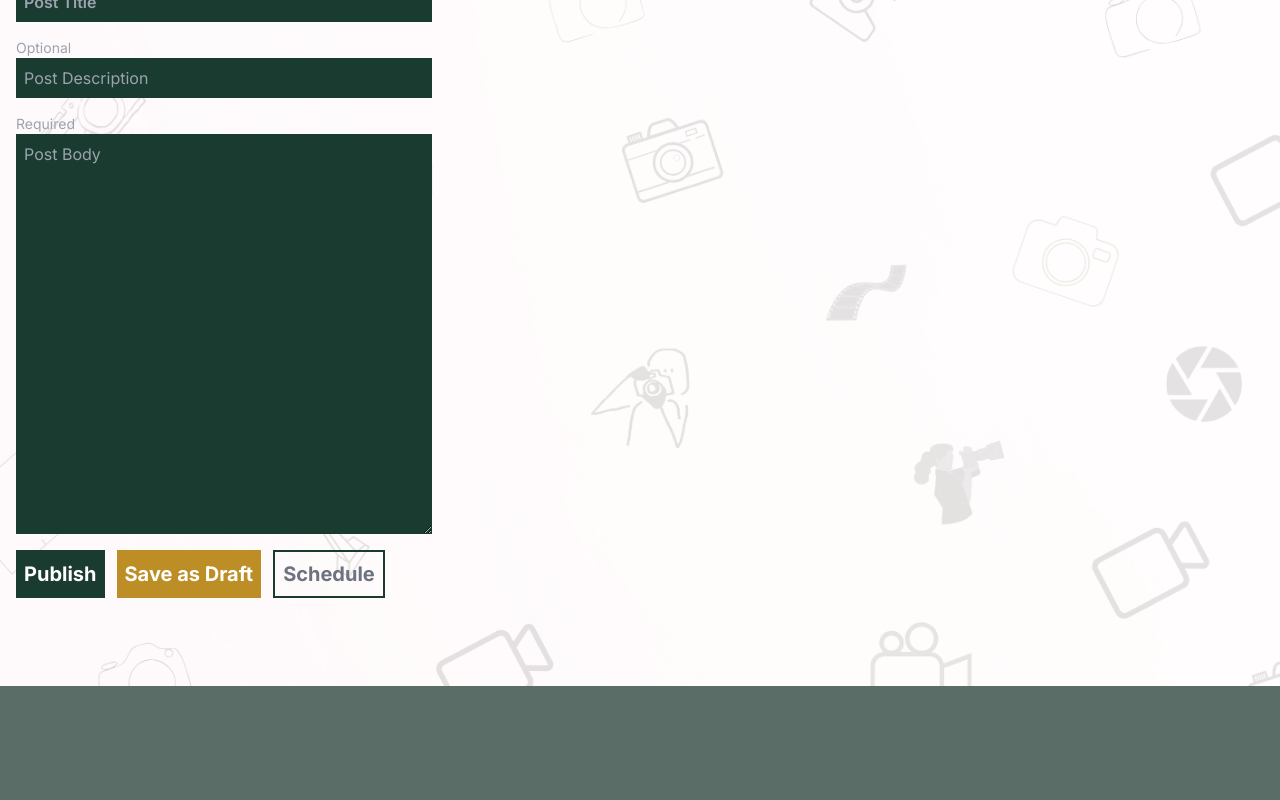
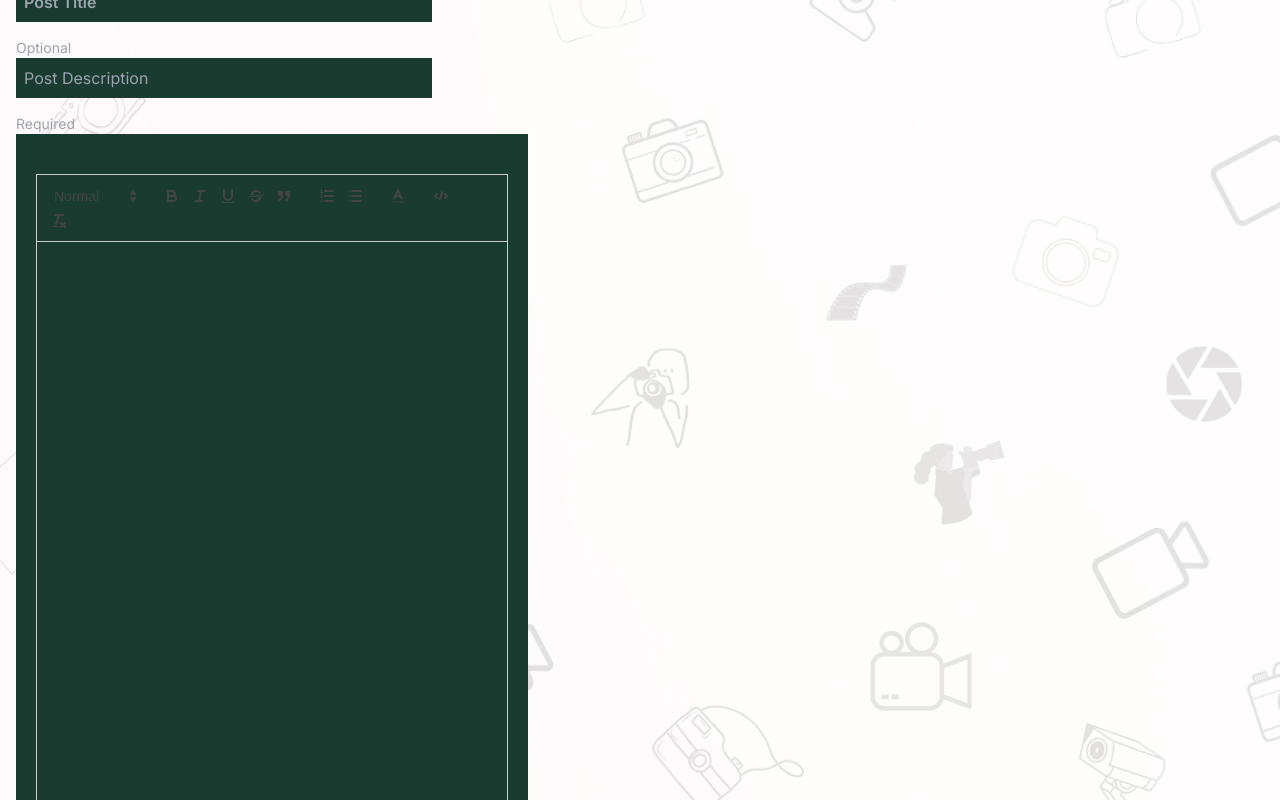
Before and after one commit to lightpc90/SweetieTamsPhotography, a Next.js app in the folder my-app/: page /admin/create_new_post in a window 1280 px wide. Shown: the part 1140-1940 px from the top of the page. Built offline with nearby package versions, Linux system fonts and the light colour scheme.

Commit message:
changed the input of new post body from textarea to rich editor

```diff
--- a/my-app/src/components/admin/NewBlogPost.js
+++ b/my-app/src/components/admin/NewBlogPost.js
@@ -1,9 +1,10 @@
 "use client";
 
 import { useState } from "react";
+import PostBody from "./PostBody";
 
 const NewBlogPost = () => {
-  let initialFormValue = { image: '', title: "", description: "", body: "" };
+  let initialFormValue = { image: "", title: "", description: "", body: "" };
   const [formData, setFormData] = useState(initialFormValue);
   return (
     <div className="flex flex-col p-2 py-10 w-full">
@@ -56,7 +57,8 @@ const NewBlogPost = () => {
         {/* Post body section */}
         <div className="flex flex-col">
           <p className="text-sm text-gray-400">Required</p>
-          <textarea
+          <PostBody />
+          {/* <textarea
             required
             placeholder="Post Body"
             value={formData.body}
@@ -64,7 +66,7 @@ const NewBlogPost = () => {
               setFormData({ ...formData, body: e.target.value });
             }}
             className="bg-[#1A3B2F] p-2 lg:w-4/12 text-white min-h-[400px] max-h-[800px] overflow-auto "
-          />
+          /> */}
         </div>
         <div className="flex flex-wrap gap-3 text-white font-bold text-xl">
           <button className="bg-[#1A3B2F] p-2">Publish</button>
--- /dev/null
+++ b/my-app/src/components/admin/PostBody.js
@@ -0,0 +1,75 @@
+"use client";
+
+import React, { useState } from "react";
+import dynamic from "next/dynamic";
+import "react-quill/dist/quill.snow.css"; // Import Quill styles
+
+const QuillEditor = dynamic(() => import("react-quill"), { ssr: false });
+
+const PostBody = () => {
+  const [content, setContent] = useState("");
+
+  const quillModules = {
+    toolbar: [
+      [{ header: [1, 2, 3, false] }],
+      ["bold", "italic", "underline", "strike", "blockquote"],
+      [{ list: "ordered" }, { list: "bullet" }],
+      ["link", "image"][{ align: [] }],
+      [{ color: [] }],
+      ["code-block"],
+      ["clean"],
+    ],
+  };
+
+  const quillFormats = [
+    "header",
+    "bold",
+    "italic",
+    "underline",
+    "strike",
+    "blockquote",
+    "list",
+    "bullet",
+    "link",
+    "image",
+    "video",
+    "align",
+    "color",
+    "code-block",
+  ];
+
+  const handleEditorChange = (newContent) => {
+    setContent(newContent);
+  };
+
+  // Define custom styles
+  const quillStyles = {
+    ".ql-editor": {
+      fontFamily: "Arial, sans-serif",
+      fontSize: "16px",
+      color: "#333",
+    },
+    // Add more custom styles as needed
+  };
+
+  // Apply custom styles to the editor
+  //   quillInstance.root.style.cssText = quillStyles[".ql-editor"];
+
+  return (
+    <div className="h-screen bg-[#1A3B2F] md:w-[80vw] lg:w-[40vw] px-5">
+      <div className="h-full overflow-auto ">
+        <QuillEditor
+          value={content}
+          onChange={handleEditorChange}
+          modules={quillModules}
+          formats={quillFormats}
+          theme="snow"
+          className="w-full h-[90%] mt-10  text-white"
+        />
+      </div>
+    </div>
+  );
+}
+
+
+export default PostBody
```
Also changed, not shown: 1 other file (tests, documents, lock files or other folders).
